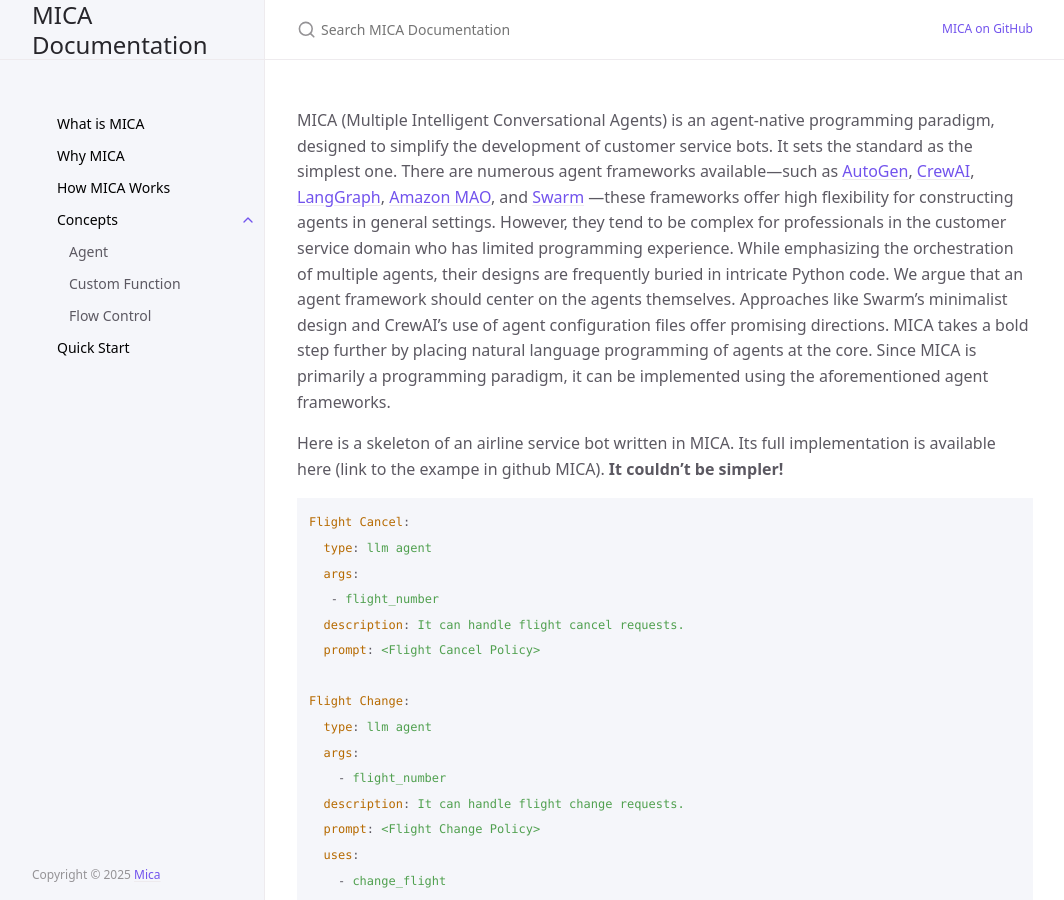
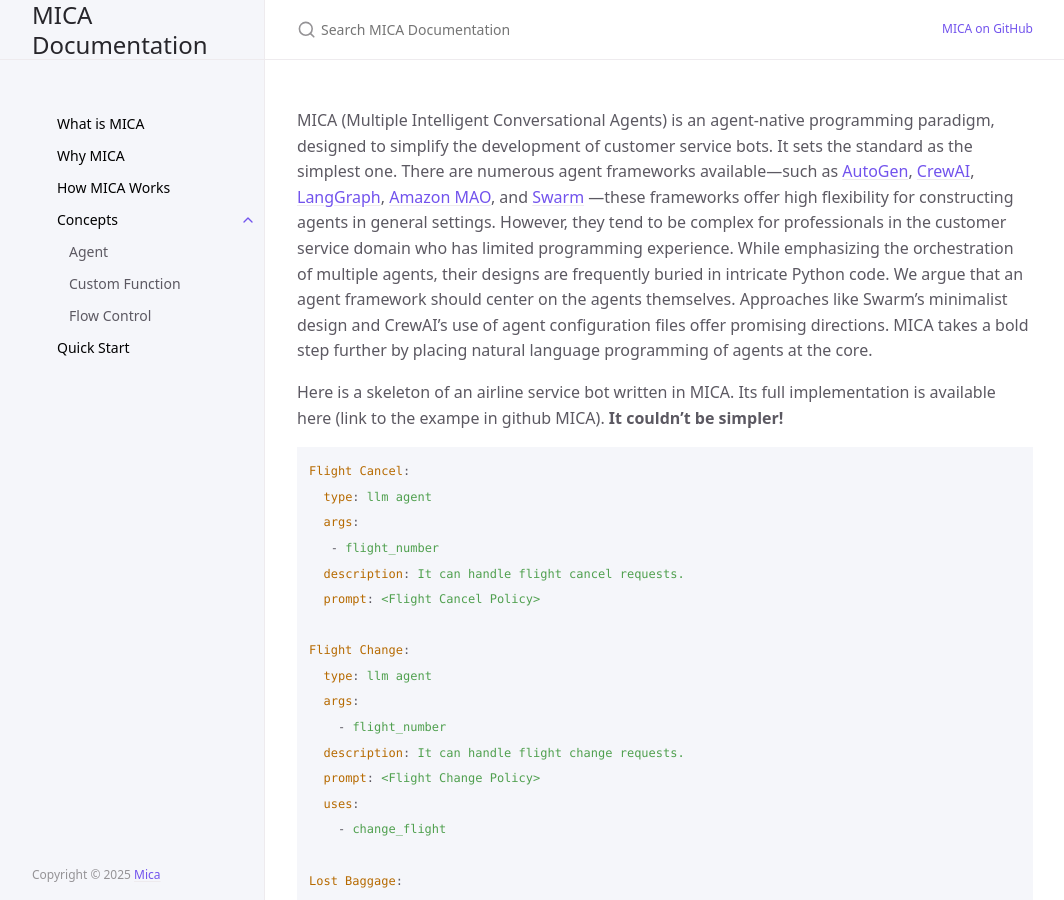
Before and after one commit to Mica-labs/Mica-labs.github.io, a Jekyll site: the page built from index.md, in a window 1280 px wide and 900 px high. Shown: the whole window, without its empty margins (107-1171 px from the left). Built offline with Jekyll 4.4.1, drawn with Linux system fonts in a browser that asks for light colours; cached includes are drawn as plain includes.

Commit message:
Update index.md

```diff
--- a/index.md
+++ b/index.md
@@ -6,7 +6,9 @@ description: "The Enterprise Level Agentic Solution"
 permalink: /
 ---
 
-MICA (Multiple Intelligent Conversational Agents) is an agent-native programming paradigm, designed to simplify the development of customer service bots.  It sets the standard as the simplest one.  There are numerous agent frameworks available—such as [AutoGen](https://github.com/microsoft/autogen), [CrewAI](https://github.com/crewAIInc/crewAI), [LangGraph](https://github.com/langchain-ai/langgraph), [Amazon MAO](https://github.com/awslabs/multi-agent-orchestrator), and [Swarm](https://github.com/openai/swarm) —these frameworks offer high flexibility for constructing agents in general settings. However, they tend to be complex for professionals in the customer service domain who has limited programming experience. While emphasizing the orchestration of multiple agents, their designs are frequently buried in intricate Python code.  We argue that an agent framework should center on the agents themselves. Approaches like Swarm’s minimalist design and CrewAI’s use of agent configuration files offer promising directions.  MICA takes a bold step further by placing natural language programming of agents at the core. Since MICA is primarily a programming paradigm, it can be implemented using the aforementioned agent frameworks.
+MICA (Multiple Intelligent Conversational Agents) is an agent-native programming paradigm, designed to simplify the development of customer service bots.  It sets the standard as the simplest one.  There are numerous agent frameworks available—such as [AutoGen](https://github.com/microsoft/autogen), [CrewAI](https://github.com/crewAIInc/crewAI), [LangGraph](https://github.com/langchain-ai/langgraph), [Amazon MAO](https://github.com/awslabs/multi-agent-orchestrator), and [Swarm](https://github.com/openai/swarm) —these frameworks offer high flexibility for constructing agents in general settings. However, they tend to be complex for professionals in the customer service domain who has limited programming experience. While emphasizing the orchestration of multiple agents, their designs are frequently buried in intricate Python code.  We argue that an agent framework should center on the agents themselves. Approaches like Swarm’s minimalist design and CrewAI’s use of agent configuration files offer promising directions.  MICA takes a bold step further by placing natural language programming of agents at the core.
+
+<!--The striking feature of MICA is its programming paradigm, MICA can be implemented using the aforementioned agent frameworks.-->
 
 Here is a skeleton of an airline service bot written in MICA. Its full implementation is available here (link to the exampe in github MICA). **It couldn't be simpler!**
 
```
